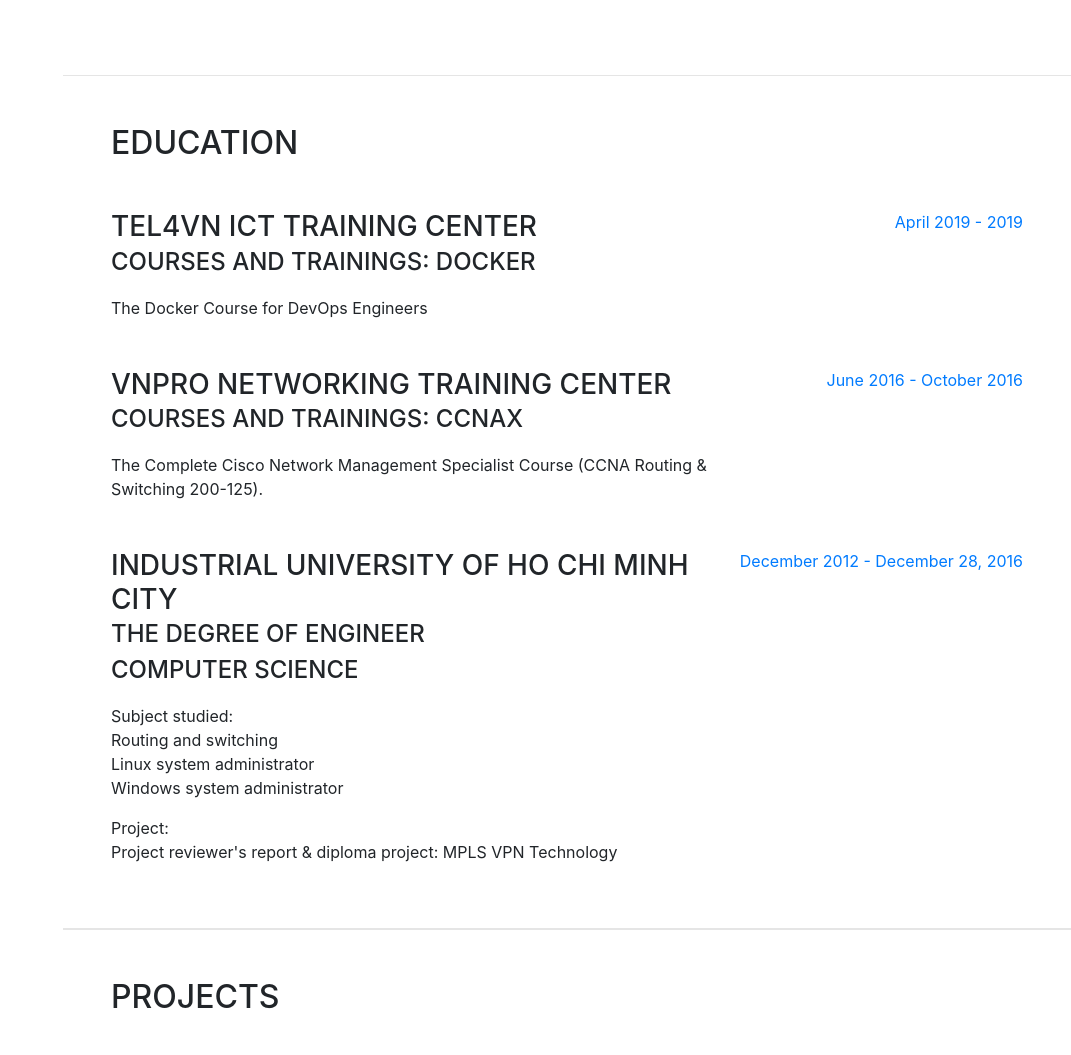
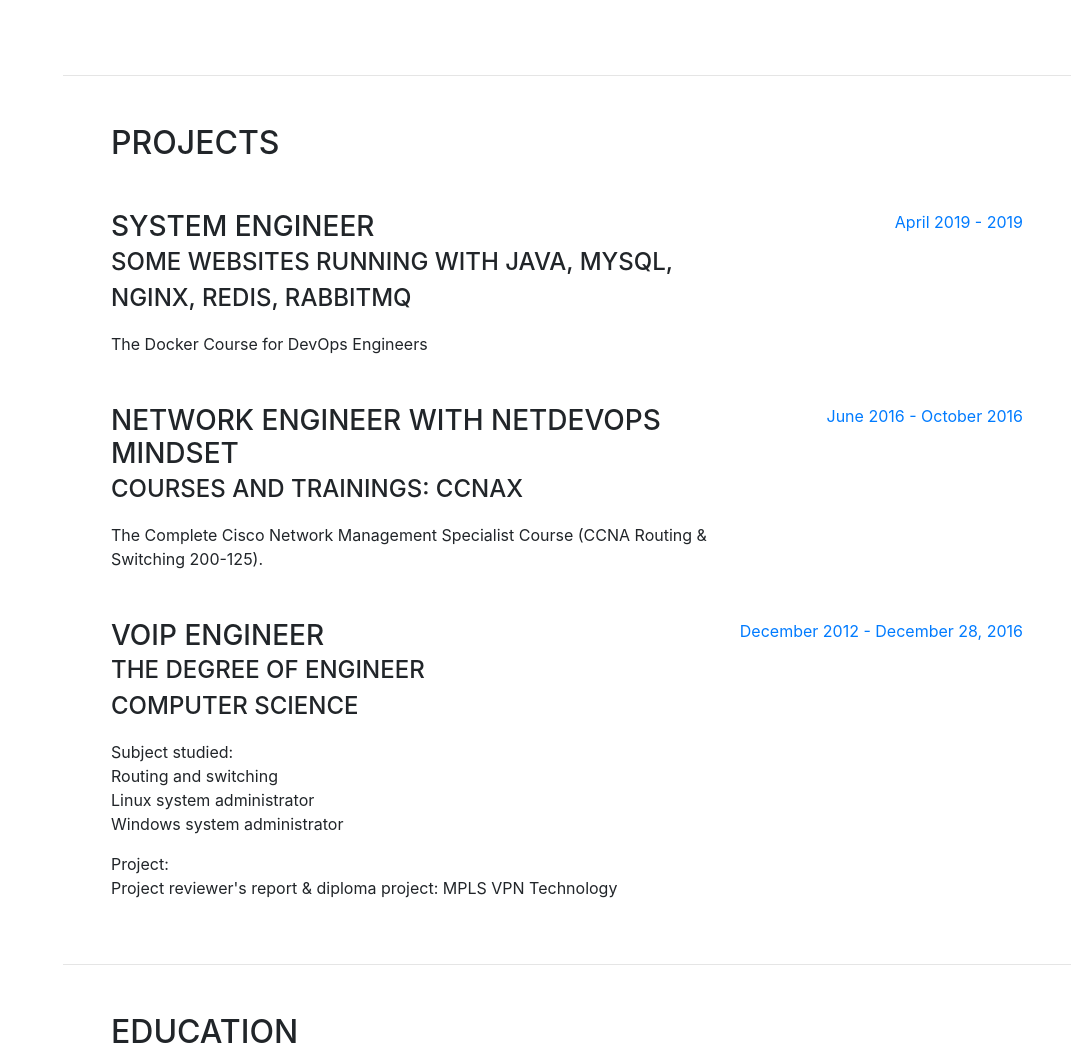
Before and after one commit to phan-van-thuy/nguyenngoctaibp.github.io, a website with bundled scripts: page index.html in a window 1280 px wide. Shown: the part 2360-3415 px from the top of the page, without its empty margins (209-1280 px from the left). Built offline with nearby package versions, Linux system fonts and the light colour scheme; a web font is replaced by a local one.

Commit message:
update projects
update projects

```diff
--- a/index.html
+++ b/index.html
@@ -155,14 +155,14 @@
 
       <hr class="m-0">
 
-      <section class="resume-section p-3 p-lg-5 d-flex flex-column" id="education">
+      <section class="resume-section p-3 p-lg-5 d-flex flex-column" id="projects">
         <div class="my-auto">
-          <h2 class="mb-5">Education</h2>
+          <h2 class="mb-5">Projects</h2>
 
           <div class="resume-item d-flex flex-column flex-md-row mb-5">
             <div class="resume-content mr-auto">
-              <h3 class="mb-0">TEL4VN ICT Training Center</h3>
-			  <div class="subheading mb-3">Courses and Trainings: Docker</div>
+              <h3 class="mb-0">System Engineer</h3>
+			  <div class="subheading mb-3">Some websites running with Java, MySQL, Nginx, Redis, RabbitMQ</div>
 			  <div>The Docker Course for DevOps Engineers</div>
             </div>
             <div class="resume-date text-md-right">
@@ -172,7 +172,7 @@
 
           <div class="resume-item d-flex flex-column flex-md-row mb-5">
             <div class="resume-content mr-auto">
-              <h3 class="mb-0">VNPro Networking Training Center</h3>
+              <h3 class="mb-0">Network Engineer with NetDevOps mindset</h3>
 			  <div class="subheading mb-3">Courses and Trainings: CCNAX</div>
 			  <div>The Complete Cisco Network Management Specialist Course (CCNA Routing & Switching 200-125).</div>
             </div>
@@ -183,7 +183,7 @@
 
           <div class="resume-item d-flex flex-column flex-md-row">
             <div class="resume-content mr-auto">
-              <h3 class="mb-0">Industrial University of Ho Chi Minh City</h3>
+              <h3 class="mb-0">VoIP Engineer</h3>
               <div class="subheading mb-3">The Degree Of Engineer<br>
 							Computer Science</div>
               <div>Subject studied:</div>
@@ -205,11 +205,9 @@
 
       <hr class="m-0">
 
-      <hr class="m-0">
-
-      <section class="resume-section p-3 p-lg-5 d-flex flex-column" id="projects">
+      <section class="resume-section p-3 p-lg-5 d-flex flex-column" id="education">
         <div class="my-auto">
-          <h2 class="mb-5">Projects</h2>
+          <h2 class="mb-5">Education</h2>
 
           <div class="resume-item d-flex flex-column flex-md-row mb-5">
             <div class="resume-content mr-auto">
```
